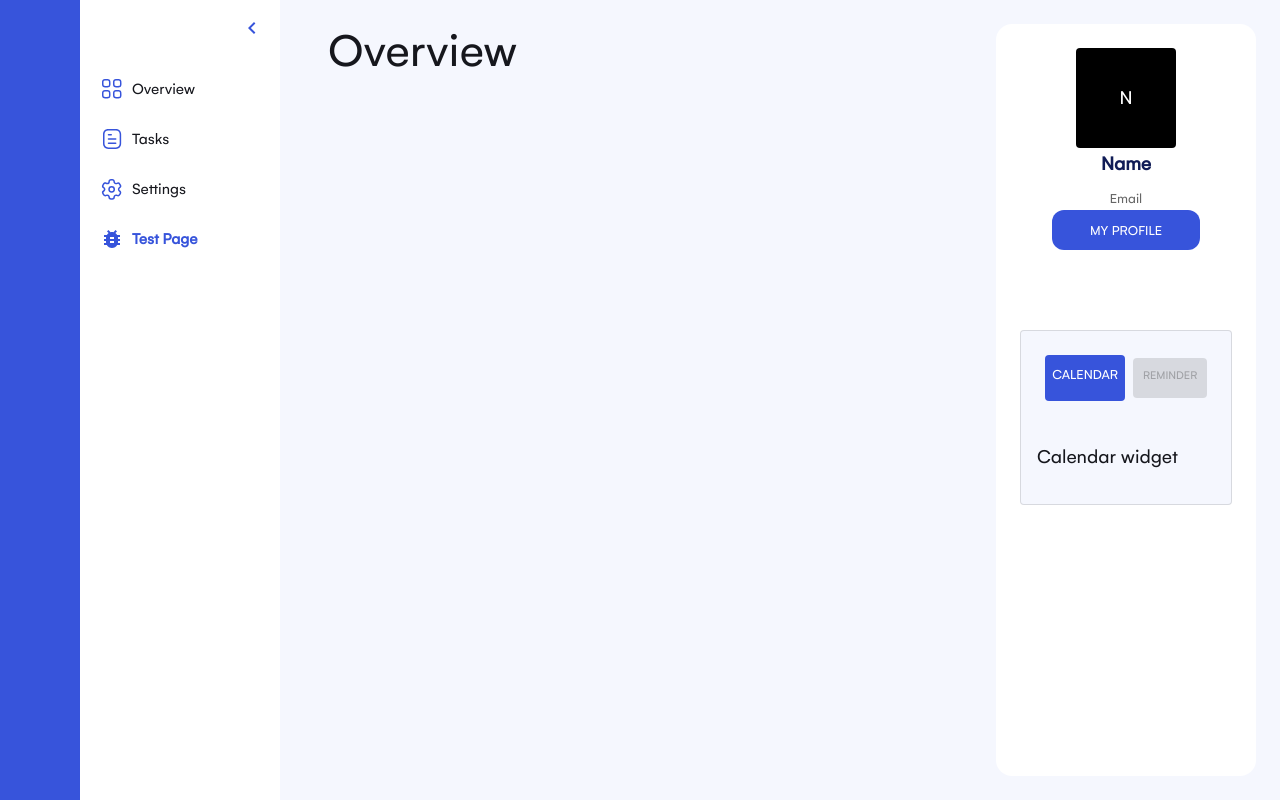
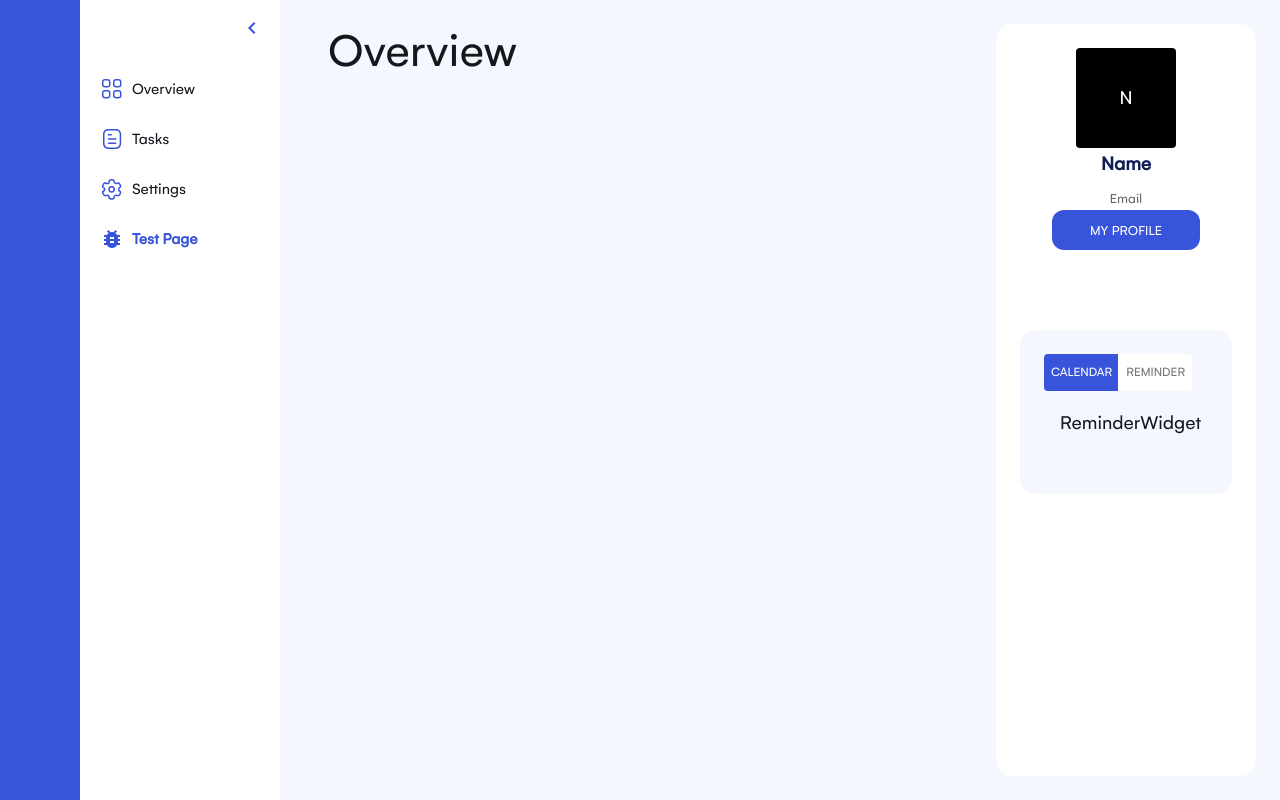
Before and after one commit to SkillBrainFrontend/Semicolon-Task-Manager-Andromeda, a React (Create React App) app: page /overview in a window 1280 px wide. Built offline with nearby package versions, Linux system fonts and the light colour scheme.

Commit message:
WidgetArea done

```diff
--- a/src/components/sidebar-right/CardWidgetCalendar.jsx
+++ /dev/null
@@ -1,40 +0,0 @@
-import React from "react";
-
-import {
-	Button,
-	Card,
-	CardActions,
-	CardContent,
-	Typography,
-} from "@mui/material";
-
-function WidgetCalendar() {
-	return (
-		<Card
-			sx={{ maxWidth: 345, backgroundColor: "#F5F7FE", marginTop: 10 }}
-			variant="outlined"
-		>
-			<CardContent>
-				<CardActions sx={{ display: "flex", flexDirection: "row" }}>
-					<Button size="large" variant="contained">
-						<Typography display="block" gutterBottom variant="button">
-							Calendar
-						</Typography>
-					</Button>
-					<Button disabled size="large" variant="contained">
-						<Typography display="block" gutterBottom variant="caption">
-							Reminder
-						</Typography>
-					</Button>
-				</CardActions>
-			</CardContent>
-			<CardContent>
-				<Typography gutterBottom variant="h6">
-					Calendar widget
-				</Typography>
-			</CardContent>
-		</Card>
-	);
-}
-
-export default WidgetCalendar;
--- a/src/components/sidebar-right/SidebarRight.jsx
+++ b/src/components/sidebar-right/SidebarRight.jsx
@@ -4,7 +4,7 @@ import { Avatar, Stack, Typography } from "@mui/material";
 
 import { Button, Card } from "../shared";
 
-import CardWidgetCalendar from "./CardWidgetCalendar";
+import WidgetArea from "./WidgetArea";
 
 function SidebarRight() {
 	return (
@@ -72,7 +72,7 @@ function SidebarRight() {
 				</Button>
 			</Stack>
 
-			<CardWidgetCalendar />
+			<WidgetArea />
 		</Card>
 	);
 }
--- /dev/null
+++ b/src/components/sidebar-right/WidgetArea.jsx
@@ -0,0 +1,49 @@
+import React, { useState } from "react";
+
+import { ToggleButton, ToggleButtonGroup } from "@mui/material";
+
+import { Card } from "../shared";
+
+import CalendarWidget from "./widgets/CalendarWidget";
+import ReminderWidget from "./widgets/ReminderWidget";
+
+function WidgetCalendar() {
+	const [tabId, setTabId] = useState();
+	const [alignment, setAlignment] = React.useState("calendar");
+
+	const handleChange = (event, newAlignment) => {
+		setAlignment(newAlignment);
+		setTabId(event.currentTarget.id);
+	};
+
+	return (
+		<Card
+			variant="outlined"
+			sx={{
+				maxWidth: 345,
+				backgroundColor: "#F5F7FE",
+				marginTop: 10,
+				border: "none",
+			}}
+		>
+			<ToggleButtonGroup
+				aria-label="Platform"
+				exclusive
+				onChange={handleChange}
+				size="small"
+				sx={{}}
+				value={alignment}
+			>
+				<ToggleButton id="calendar" value="calendar">
+					Calendar
+				</ToggleButton>
+				<ToggleButton id="reminder" value="reminder">
+					Reminder
+				</ToggleButton>
+			</ToggleButtonGroup>
+			{tabId === "calendar" ? <CalendarWidget /> : <ReminderWidget />}
+		</Card>
+	);
+}
+
+export default WidgetCalendar;
--- /dev/null
+++ b/src/components/sidebar-right/widgets/CalendarWidget.jsx
@@ -0,0 +1,15 @@
+import React from "react";
+
+import { CardContent, Typography } from "@mui/material";
+
+function CalendarWidget() {
+	return (
+		<CardContent>
+			<Typography gutterBottom variant="h6">
+				Calendar widget
+			</Typography>
+		</CardContent>
+	);
+}
+
+export default CalendarWidget;
--- /dev/null
+++ b/src/components/sidebar-right/widgets/ReminderWidget.jsx
@@ -0,0 +1,15 @@
+import React from "react";
+
+import { CardContent, Typography } from "@mui/material";
+
+function ReminderWidget() {
+	return (
+		<CardContent>
+			<Typography gutterBottom variant="h6">
+				ReminderWidget
+			</Typography>
+		</CardContent>
+	);
+}
+
+export default ReminderWidget;
--- a/src/theme.js
+++ b/src/theme.js
@@ -171,6 +171,19 @@ const theme = createTheme({
 				},
 			},
 		},
+		MuiToggleButton: {
+			styleOverrides: {
+				root: {
+					"&.Mui-selected, &.Mui-selected:hover": {
+						color: "white",
+						backgroundColor: "#3754DB",
+						elevation: "24",
+					},
+					backgroundColor: "white",
+					border: "none",
+				},
+			},
+		},
 	},
 });
 
```
Also changed, not shown: 1 other file (tests, documents, lock files or other folders).
